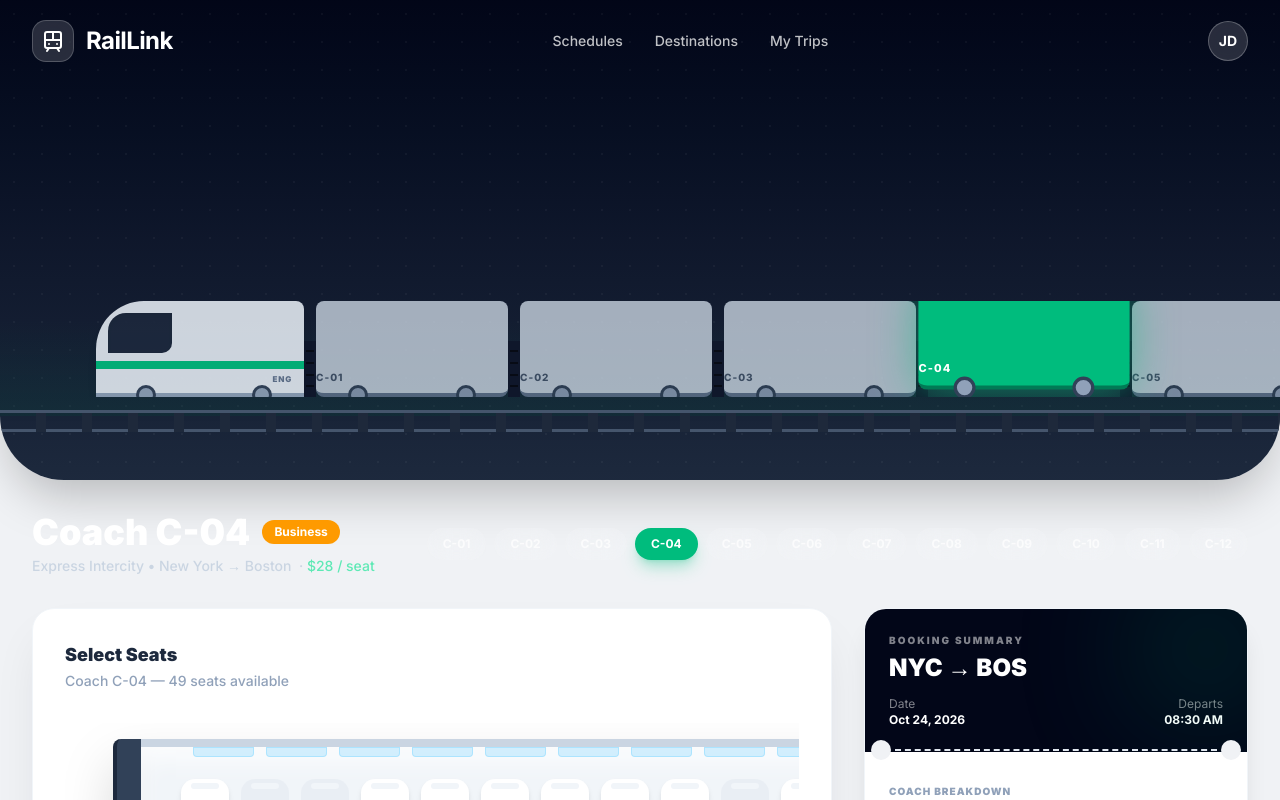
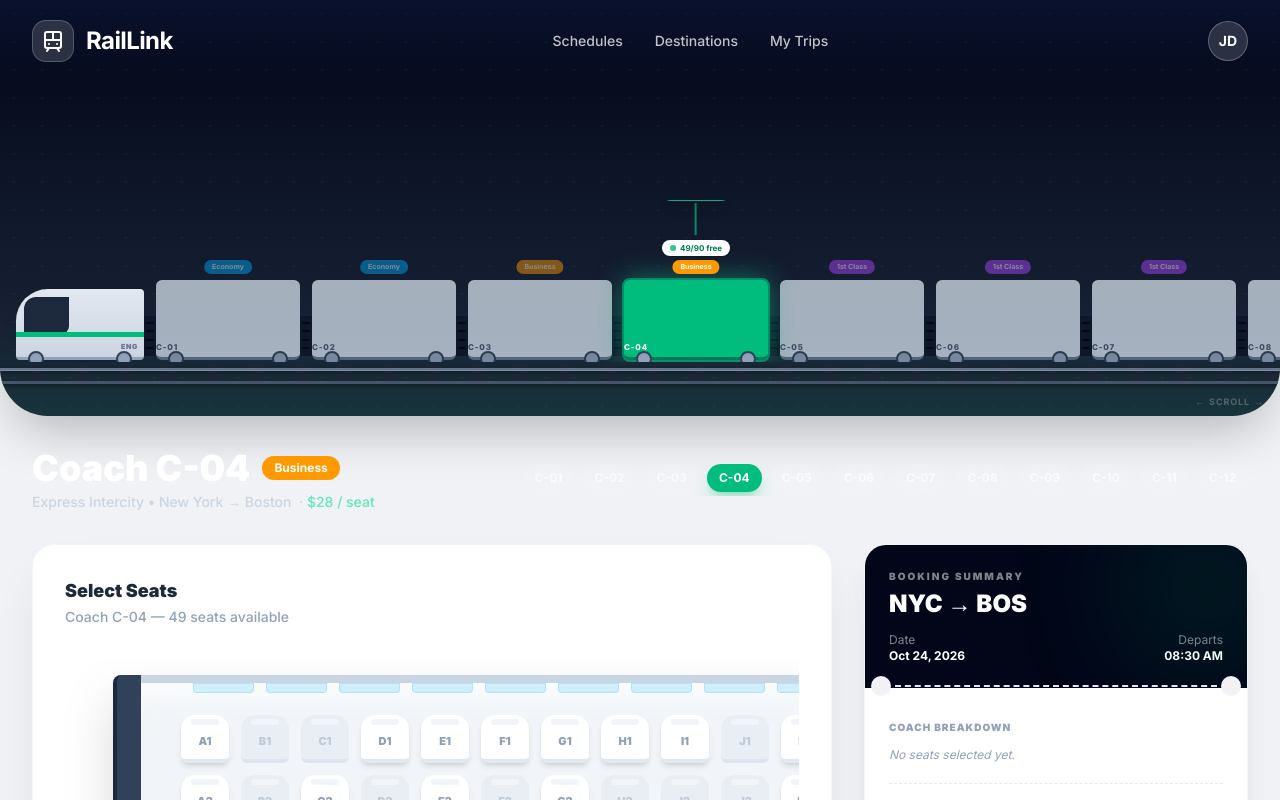
Before and after one commit to sa3akash/movie-bus-train-event-booking, a Next.js app: page /train in a window 1280 px wide. Shown: the top 800 px of the page. Built offline with nearby package versions, Linux system fonts and the light colour scheme.

Commit message:
feat: add train coach visualizer with interactive drag-to-scroll navigation and status indicators

```diff
--- a/src/components/train/CoachCard.tsx
+++ b/src/components/train/CoachCard.tsx
@@ -1,13 +1,12 @@
 "use client";
 
-import { CoachData, TYPE_BADGE } from './types';
-import { ChevronDown } from './TrainIcons';
+import { CoachData, TYPE_BADGE } from "./types";
 
 // ─── Gangway ──────────────────────────────────────────────────────────────────
 
 export const Gangway = () => (
-  <div className="w-2 md:w-3 h-12 md:h-14 bg-slate-900 flex flex-col justify-evenly px-0.5 shrink-0">
-    {[0, 1, 2, 3].map(i => (
+  <div className="w-3 h-10 bg-slate-900 flex flex-col justify-evenly px-0.5 shrink-0 self-end mb-1">
+    {[0, 1, 2, 3].map((i) => (
       <div key={i} className="w-full h-0.5 bg-black/50" />
     ))}
   </div>
@@ -23,51 +22,56 @@ interface CoachCardProps {
 
 export const CoachCard = ({ coach, active, onClick }: CoachCardProps) => {
   const badge = TYPE_BADGE[coach.type];
-  const availCount = coach.layout.seats.filter(s => s.isActive).length;
+  const availCount = coach.layout.seats.filter((s) => s.isActive).length;
   const totalCount = coach.layout.seats.length;
 
   return (
     <button
       onClick={onClick}
       className={`
-        relative w-36 md:w-48 h-20 md:h-24 rounded-md flex flex-col justify-between shrink-0
-        transition-all duration-300 border-b-4 focus:outline-none group
-        ${active
-          ? 'bg-emerald-500 border-emerald-700 scale-110 -translate-y-3 shadow-[0_0_40px_rgba(16,185,129,0.6)] z-10'
-          : 'bg-slate-300 border-slate-500 hover:bg-slate-200 hover:-translate-y-1 opacity-80 hover:opacity-100'
+        relative w-28 sm:w-36 h-16 sm:h-20 rounded-sm flex flex-col justify-between shrink-0
+        transition-all duration-300 border-b-[3px] focus:outline-none group
+        ${
+          active
+            ? "bg-emerald-500 border-emerald-700 shadow-[0_0_28px_rgba(16,185,129,0.6)] ring-2 ring-emerald-400/50 z-10"
+            : "bg-slate-300 border-slate-500 hover:bg-slate-200 opacity-80 hover:opacity-100"
         }
       `}
     >
       {/* Window row */}
-      <div className="flex justify-center gap-1.5 px-3 pt-3 md:pt-4">
-        {[...Array(5)].map((_, i) => (
+      <div className="flex justify-center gap-1 px-2 pt-2 sm:pt-3">
+        {[...Array(4)].map((_, i) => (
           <div
             key={i}
-            className={`flex-1 aspect-square rounded-[3px] max-h-7
-              ${active ? 'bg-emerald-900/30' : 'bg-slate-800/30'}`}
+            className={`flex-1 aspect-square rounded-[2px] max-h-5
+              ${active ? "bg-emerald-900/30" : "bg-slate-800/30"}`}
           />
         ))}
       </div>
 
       {/* Label */}
-      <div className={`text-center text-[9px] md:text-[10px] font-extrabold pb-2 tracking-widest
-        ${active ? 'text-white' : 'text-slate-600'}`}>
+      <div
+        className={`text-center text-[8px] font-extrabold pb-1 tracking-widest
+        ${active ? "text-white" : "text-slate-600"}`}
+      >
         {coach.label}
       </div>
 
-      {/* Wheels */}
-      <div className="absolute -bottom-3 left-5 md:left-8 w-5 h-5 rounded-full border-[3px] border-slate-700 bg-slate-400" />
-      <div className="absolute -bottom-3 right-5 md:right-8 w-5 h-5 rounded-full border-[3px] border-slate-700 bg-slate-400" />
+      {/* Wheels — positioned so they sit ON the rail */}
+      <div className="absolute bottom-[-10px] left-3 w-4 h-4 rounded-full border-[2.5px] border-slate-700 bg-slate-400" />
+      <div className="absolute bottom-[-10px] right-3 w-4 h-4 rounded-full border-[2.5px] border-slate-700 bg-slate-400" />
 
       {/* Type badge */}
-      <div className={`absolute -top-5 left-1/2 -translate-x-1/2 px-2 py-0.5 rounded-full text-[8px] font-bold text-white whitespace-nowrap
-        ${badge.bg} ${active ? 'opacity-100' : 'opacity-70 group-hover:opacity-100'}`}>
+      <div
+        className={`absolute -top-5 left-1/2 -translate-x-1/2 px-2 py-0.5 rounded-full text-[7px] font-bold text-white whitespace-nowrap
+        ${badge.bg} ${active ? "opacity-100" : "opacity-60 group-hover:opacity-100"}`}
+      >
         {badge.label}
       </div>
 
       {/* Availability bubble when active */}
       {active && (
-        <div className="absolute -top-10 left-1/2 -translate-x-1/2 bg-white text-emerald-700 text-[9px] font-bold px-2 py-0.5 rounded-full shadow whitespace-nowrap flex items-center gap-1">
+        <div className="absolute -top-10 left-1/2 -translate-x-1/2 bg-white text-emerald-700 text-[8px] font-bold px-2 py-0.5 rounded-full shadow whitespace-nowrap flex items-center gap-1">
           <div className="w-1.5 h-1.5 bg-emerald-500 rounded-full animate-pulse" />
           {availCount}/{totalCount} free
         </div>
@@ -85,21 +89,32 @@ interface CoachItemProps {
   onSelect: (id: string) => void;
 }
 
-export const CoachItem = ({ coach, isActive, isLast, onSelect }: CoachItemProps) => (
+export const CoachItem = ({
+  coach,
+  isActive,
+  isLast,
+  onSelect,
+}: CoachItemProps) => (
   <div className="flex items-end">
     <div className="relative flex flex-col items-center">
-      {/* "VIEWING" badge */}
+      {/* "VIEWING" badge — sits well above the coach so it never clips */}
       {isActive && (
-        <div className="absolute -top-14 left-1/2 -translate-x-1/2 flex flex-col items-center z-20 pointer-events-none">
-          <div className="bg-emerald-400 text-white text-[9px] font-black px-3 py-1 rounded-full shadow-lg whitespace-nowrap flex items-center gap-1.5 animate-pulse">
+        <div
+          className="absolute left-1/2 -translate-x-1/2 flex flex-col items-center z-20 pointer-events-none"
+          style={{ bottom: "calc(100% + 2.8rem)" }}
+        >
+          <div className="bg-emerald-400 text-white text-[8px] font-black px-2.5 py-0.5 rounded-full shadow-lg whitespace-nowrap flex items-center gap-1 animate-pulse">
             <div className="w-1.5 h-1.5 bg-white rounded-full" />
             VIEWING
           </div>
-          <div className="w-0.5 h-3 bg-emerald-400 mt-0.5" />
-          <ChevronDown />
+          <div className="w-0.5 h-8 bg-emerald-400/60 mt-0.5" />
         </div>
       )}
-      <CoachCard coach={coach} active={isActive} onClick={() => onSelect(coach.id)} />
+      <CoachCard
+        coach={coach}
+        active={isActive}
+        onClick={() => onSelect(coach.id)}
+      />
     </div>
     {!isLast && <Gangway />}
   </div>
--- a/src/components/train/CoachInfoBar.tsx
+++ b/src/components/train/CoachInfoBar.tsx
@@ -30,15 +30,15 @@ export const CoachInfoBar = ({
       </p>
     </div>
 
-    {/* Coach switcher pills */}
-    <div className="flex gap-2 flex-wrap">
+    {/* Coach switcher pills — horizontal scroll strip */}
+    <div className="flex gap-2 overflow-x-auto no-scrollbar pb-1 max-w-full md:max-w-lg xl:max-w-none flex-nowrap">
       {COACHES.map(c => {
         const sel = seatSelections[c.id]?.size ?? 0;
         return (
           <button
             key={c.id}
             onClick={() => onSelectCoach(c.id)}
-            className={`flex items-center gap-1.5 px-4 py-2 rounded-full text-xs font-bold transition-all
+            className={`flex items-center gap-1.5 px-3 py-1.5 rounded-full text-xs font-bold transition-all shrink-0
               ${c.id === activeCoachId
                 ? 'bg-emerald-500 text-white shadow-lg shadow-emerald-500/30'
                 : 'bg-white/10 text-white/70 hover:bg-white/20 backdrop-blur-md'
--- a/src/components/train/TrainVisualizer.tsx
+++ b/src/components/train/TrainVisualizer.tsx
@@ -1,5 +1,6 @@
 "use client";
 
+import { useRef, useEffect, useCallback } from "react";
 import { COACHES } from "./types";
 import { CoachItem, Gangway } from "./CoachCard";
 
@@ -11,47 +12,218 @@ interface TrainVisualizerProps {
 export const TrainVisualizer = ({
   activeCoachId,
   onSelectCoach,
-}: TrainVisualizerProps) => (
-  <div className="relative w-full h-120 bg-linear-to-b from-slate-950 via-slate-900 to-slate-800 rounded-b-[4rem] shadow-2xl overflow-hidden">
-    {/* Dot-grid overlay */}
+}: TrainVisualizerProps) => {
+  const scrollRef = useRef<HTMLDivElement>(null);
+
+  // ── Drag state ────────────────────────────────────────────────────────────
+  const isDragging = useRef(false);
+  const dragStartX = useRef(0);
+  const scrollStartLeft = useRef(0);
+  const hasDragged = useRef(false); // distinguish click vs drag
+
+  // ── Non-passive wheel: redirect vertical scroll → horizontal ──────────────
+  useEffect(() => {
+    const el = scrollRef.current;
+    if (!el) return;
+    const onWheel = (e: WheelEvent) => {
+      e.preventDefault();
+      el.scrollLeft += (e.deltaY !== 0 ? e.deltaY : e.deltaX) * 0.8;
+    };
+    el.addEventListener("wheel", onWheel, { passive: false });
+    return () => el.removeEventListener("wheel", onWheel);
+  }, []);
+
+  // ── Mouse drag handlers ───────────────────────────────────────────────────
+  const onMouseDown = useCallback((e: React.MouseEvent<HTMLDivElement>) => {
+    if (!scrollRef.current) return;
+    isDragging.current = true;
+    hasDragged.current = false;
+    dragStartX.current = e.clientX;
+    scrollStartLeft.current = scrollRef.current.scrollLeft;
+  }, []);
+
+  const onMouseMove = useCallback((e: React.MouseEvent<HTMLDivElement>) => {
+    if (!isDragging.current || !scrollRef.current) return;
+    const dx = e.clientX - dragStartX.current;
+    if (Math.abs(dx) > 3) hasDragged.current = true;
+    scrollRef.current.scrollLeft = scrollStartLeft.current - dx;
+  }, []);
+
+  const onMouseUp = useCallback(() => {
+    isDragging.current = false;
+  }, []);
+
+  const onMouseLeave = useCallback(() => {
+    isDragging.current = false;
+  }, []);
+
+  // Prevent click from firing on coaches after a drag
+  const onClickCapture = useCallback((e: React.MouseEvent<HTMLDivElement>) => {
+    if (hasDragged.current) {
+      e.stopPropagation();
+      hasDragged.current = false;
+    }
+  }, []);
+
+  // ── Touch drag handlers ───────────────────────────────────────────────────
+  const onTouchStart = useCallback((e: React.TouchEvent<HTMLDivElement>) => {
+    if (!scrollRef.current) return;
+    dragStartX.current = e.touches[0].clientX;
+    scrollStartLeft.current = scrollRef.current.scrollLeft;
+  }, []);
+
+  const onTouchMove = useCallback((e: React.TouchEvent<HTMLDivElement>) => {
+    if (!scrollRef.current) return;
+    const dx = e.touches[0].clientX - dragStartX.current;
+    scrollRef.current.scrollLeft = scrollStartLeft.current - dx;
+  }, []);
+
+  return (
+    /*
+      overflow-x-hidden  — hide horizontal bleed
+      overflow-y-visible — let the VIEWING badge / availability bubble poke above
+      We add paddingTop so the badges don't get clipped by the browser viewport edge.
+    */
     <div
-      className="absolute inset-0 opacity-[0.04]"
+      className="relative w-full rounded-b-[3rem] shadow-2xl select-none"
+      style={{
+        height: "26rem",           // extra room above train for badges
+        background: "linear-gradient(to bottom, #020617, #0f172a, #1e293b)",
+        overflowX: "hidden",
+        overflowY: "visible",      // ← badges can poke above
+      }}
+    >
+      {/* ── Dot-grid overlay ── */}
+      <div
+        className="absolute inset-0 opacity-[0.04] pointer-events-none"
         style={{
           backgroundImage: "radial-gradient(circle, #fff 1px, transparent 1px)",
           backgroundSize: "28px 28px",
         }}
       />
-    {/* Ground glow */}
-    <div className="absolute bottom-16 left-0 w-full h-24 bg-linear-to-t from-emerald-900/20 to-transparent" />
 
-    {/* Tracks */}
-    <div className="absolute bottom-[4.2rem] left-0 right-0 h-[3px] bg-slate-600 shadow-md" />
-    <div className="absolute bottom-12 left-0 right-0 h-[3px] bg-slate-600 shadow-md" />
+      {/* ── Ground & sky glow ── */}
       <div
-      className="absolute bottom-12 left-0 right-0 h-[1.2rem]"
+        className="absolute bottom-0 left-0 w-full h-24 pointer-events-none"
+        style={{ background: "linear-gradient(to top, rgba(6,78,59,0.28), transparent)" }}
+      />
+      <div
+        className="absolute top-0 left-0 w-full h-20 pointer-events-none"
+        style={{ background: "linear-gradient(to bottom, rgba(23,37,84,0.35), transparent)" }}
+      />
+
+      {/* ──────────────── RAILS ────────────────
+          Upper rail: bottom 2.8rem  (where wheel tops rest)
+          Lower rail: bottom 2.0rem
+          Sleepers   : bottom 2.0rem, height 1.2rem
+      */}
+
+      {/* Sleepers */}
+      <div
+        className="absolute left-0 right-0 pointer-events-none"
         style={{
+          bottom: "2rem",
+          height: "1.2rem",
           backgroundImage:
-          "repeating-linear-gradient(90deg, transparent, transparent 36px, #1e293b 36px, #1e293b 46px)",
+            "repeating-linear-gradient(90deg, transparent, transparent 30px, #1e293b 30px, #1e293b 44px)",
+        }}
+      />
+      {/* Lower rail */}
+      <div
+        className="absolute left-0 right-0 pointer-events-none"
+        style={{
+          bottom: "2rem",
+          height: "3px",
+          background: "#475569",
+          boxShadow: "0 1px 4px rgba(0,0,0,0.6)",
+        }}
+      />
+      {/* Upper rail */}
+      <div
+        className="absolute left-0 right-0 pointer-events-none"
+        style={{
+          bottom: "2.8rem",
+          height: "3px",
+          background: "#64748b",
+          boxShadow: "0 1px 6px rgba(0,0,0,0.5)",
+        }}
+      />
+      {/* Rail specular shine */}
+      <div
+        className="absolute left-0 right-0 pointer-events-none"
+        style={{
+          bottom: "2.8rem",
+          height: "1px",
+          background: "rgba(255,255,255,0.18)",
         }}
       />
 
-    {/* Train */}
-    <div className="absolute bottom-[5.2rem] left-0 right-0 flex items-end px-8 md:px-24 overflow-x-auto no-scrollbar gap-0">
-      {/* Locomotive */}
+      {/* ──────────────── TRAIN STRIP ────────────────
+          bottom = upper-rail (2.8rem) + wheel-height (10px ≈ 0.625rem) = 3.425rem
+          We use 3.4rem. The strip itself is overflow-y: visible so badges show.
+      */}
+      <div
+        ref={scrollRef}
+        onMouseDown={onMouseDown}
+        onMouseMove={onMouseMove}
+        onMouseUp={onMouseUp}
+        onMouseLeave={onMouseLeave}
+        onClickCapture={onClickCapture}
+        onTouchStart={onTouchStart}
+        onTouchMove={onTouchMove}
+        className="absolute left-0 right-0 flex items-end no-scrollbar cursor-grab active:cursor-grabbing"
+        style={{
+          bottom: "3.4rem",
+          overflowX: "auto",
+          overflowY: "visible",   // ← VIEWING badge / bubble visible above
+          paddingLeft: "1rem",
+          paddingRight: "2rem",
+          paddingBottom: "2px",
+          paddingTop: "5rem",     // reserve space for badges above coaches
+        }}
+      >
+        <div className="flex items-end flex-nowrap" style={{ gap: 0 }}>
+
+          {/* ── Locomotive ── */}
           <div className="flex items-end shrink-0">
-        <div className="w-36 md:w-52 h-20 md:h-24 bg-slate-200 rounded-tl-[3rem] rounded-tr-md flex flex-col justify-between border-b-4 border-slate-400 relative shadow-lg opacity-90">
-          <div className="w-12 md:w-16 h-8 md:h-10 bg-slate-800 rounded-tl-2xl rounded-br-lg absolute left-2 md:left-3 top-2 md:top-3 shadow-inner" />
-          <div className="w-full h-2 bg-emerald-500 absolute bottom-6" />
-          <div className="absolute -bottom-3 left-6 md:left-10 w-5 h-5 rounded-full border-[3px] border-slate-700 bg-slate-400" />
-          <div className="absolute -bottom-3 right-4 md:right-8 w-5 h-5 rounded-full border-[3px] border-slate-700 bg-slate-400" />
-          <div className="absolute bottom-2 right-3 text-[8px] font-black text-slate-500 tracking-widest">
+            <div
+              className="relative shrink-0 border-b-[3px] border-slate-400 shadow-xl"
+              style={{
+                width: "clamp(7rem, 10vw, 10rem)",
+                height: "clamp(3.5rem, 5.5vw, 5rem)",
+                background: "linear-gradient(to bottom, #e2e8f0, #cbd5e1)",
+                borderRadius: "2rem 4px 4px 4px",
+              }}
+            >
+              {/* Cab window */}
+              <div
+                className="absolute bg-slate-800 shadow-inner"
+                style={{
+                  left: "8px", top: "8px",
+                  width: "35%", height: "55%",
+                  borderRadius: "0.75rem 0 0.5rem 0",
+                }}
+              />
+              {/* Green stripe */}
+              <div
+                className="absolute left-0 right-0 bg-emerald-500"
+                style={{ bottom: "1.2rem", height: "5px" }}
+              />
+              {/* ENG label */}
+              <div
+                className="absolute text-[7px] font-black text-slate-500 tracking-widest"
+                style={{ bottom: "4px", right: "6px" }}
+              >
                 ENG
               </div>
+              {/* Wheels */}
+              <div className="absolute -bottom-[10px] left-3 w-4 h-4 rounded-full border-[2.5px] border-slate-700 bg-slate-400" />
+              <div className="absolute -bottom-[10px] right-3 w-4 h-4 rounded-full border-[2.5px] border-slate-700 bg-slate-400" />
             </div>
             <Gangway />
           </div>
 
-      {/* Coach wagons */}
+          {/* ── Coaches ── */}
           {COACHES.map((coach, idx) => (
             <CoachItem
               key={coach.id}
@@ -63,4 +235,14 @@ export const TrainVisualizer = ({
           ))}
         </div>
       </div>
+
+      {/* ── Scroll hint ── */}
+      <div
+        className="absolute hidden md:flex items-center gap-1 text-white/25 text-[9px] font-bold tracking-widest pointer-events-none"
+        style={{ bottom: "0.5rem", right: "1rem" }}
+      >
+        <span>←</span><span>SCROLL</span><span>→</span>
+      </div>
+    </div>
   );
+};
```
Lines whose indentation alone changed are shown as unchanged.
